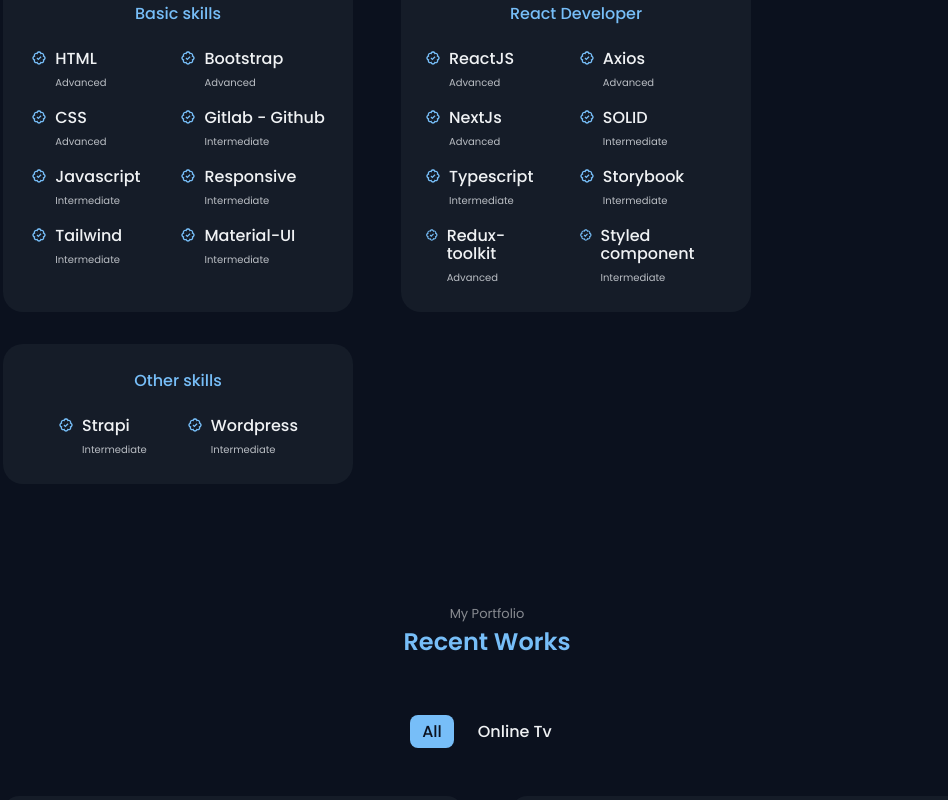
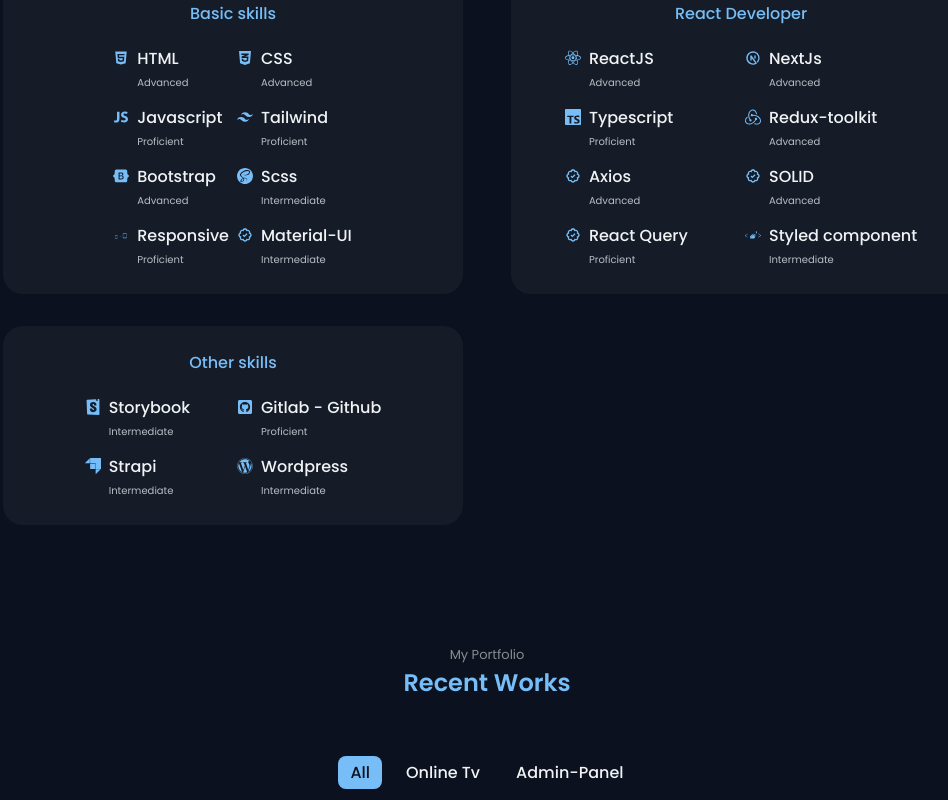
Before and after one commit to mrmodarres/portfolio, a React (Create React App) app: page / in a window 1280 px wide. Shown: the part 1600-2400 px from the top of the page, without its empty margins (153-1101 px from the left). Built offline with nearby package versions, Linux system fonts and the light colour scheme.

Commit message:
+ add image old project + import new icons + add new project in works + CardSkills + new reumse + style changes

```diff
--- /dev/null
+++ b/src/components/section-component/skills/CardSkills.jsx
@@ -0,0 +1,27 @@
+import React from "react";
+
+function CardSkills({ dataSkills }) {
+  return (
+    <div className="skills__content">
+      <h3 className="skills__title">{dataSkills.label}</h3>
+      <div className="skills__box">
+        <div className="skills__group">
+          {dataSkills.skills.map((skill, idx) => (
+            <div
+              className="skills__data"
+              key={`key_of_skill_${skill.title}_${idx + 1}`}
+            >
+              {skill.icon}
+              <div>
+                <h3 className="skills__name">{skill.title}</h3>
+                <span className="skills__level">{skill.levelSkill}</span>
+              </div>
+            </div>
+          ))}
+        </div>
+      </div>
+    </div>
+  );
+}
+
+export default CardSkills;
--- a/src/components/section/Skills.js
+++ b/src/components/section/Skills.js
@@ -1,18 +1,174 @@
 import React from "react";
 import { BiBadgeCheck } from "react-icons/bi";
+import { AiFillHtml5 } from "react-icons/ai";
+import { FaCss3Alt, FaGithubSquare, FaWordpress } from "react-icons/fa";
+import { IoLogoJavascript } from "react-icons/io";
+import {
+  SiTailwindcss,
+  SiBootstrap,
+  SiSass,
+  SiStyledcomponents,
+  SiStorybook,
+  SiStrapi,
+} from "react-icons/si";
+import { DiResponsive } from "react-icons/di";
+import { GrReactjs } from "react-icons/gr";
+import { TbBrandNextjs } from "react-icons/tb";
+import { SiTypescript, SiRedux } from "react-icons/si";
+import CardSkills from "../section-component/skills/CardSkills";
 
 function Skills() {
+  const experince = [
+    {
+      id: 1,
+      label: "Basic skills",
+      skills: [
+        {
+          id: 1,
+          title: "HTML",
+          levelSkill: "Advanced",
+          icon: <AiFillHtml5 className="skills__icon" />,
+        },
+        {
+          id: 2,
+          title: "CSS",
+          levelSkill: "Advanced",
+          icon: <FaCss3Alt className="skills__icon" />,
+        },
+        {
+          id: 3,
+          title: "Javascript",
+          levelSkill: "Proficient",
+          icon: <IoLogoJavascript className="skills__icon" />,
+        },
+        {
+          id: 4,
+          title: "Tailwind",
+          levelSkill: "Proficient",
+          icon: <SiTailwindcss className="skills__icon" />,
+        },
+        {
+          id: 5,
+          title: "Bootstrap",
+          levelSkill: "Advanced",
+          icon: <SiBootstrap className="skills__icon" />,
+        },
+        {
+          id: 6,
+          title: "Scss",
+          levelSkill: "Intermediate",
+          icon: <SiSass className="skills__icon" />,
+        },
+        {
+          id: 7,
+          title: "Responsive",
+          levelSkill: "Proficient",
+          icon: <DiResponsive className="skills__icon" />,
+        },
+        {
+          id: 8,
+          title: "Material-UI",
+          levelSkill: "Intermediate",
+          icon: <BiBadgeCheck className="skills__icon" />,
+        },
+      ],
+    },
+    {
+      id: 2,
+      label: "React Developer",
+      skills: [
+        {
+          id: 1,
+          title: "ReactJS",
+          levelSkill: "Advanced",
+          icon: <GrReactjs className="skills__icon" />,
+        },
+        {
+          id: 2,
+          title: "NextJs",
+          levelSkill: "Advanced",
+          icon: <TbBrandNextjs className="skills__icon" />,
+        },
+        {
+          id: 3,
+          title: "Typescript",
+          levelSkill: "Proficient",
+          icon: <SiTypescript className="skills__icon" />,
+        },
+        {
+          id: 4,
+          title: "Redux-toolkit",
+          levelSkill: "Advanced",
+          icon: <SiRedux className="skills__icon" />,
+        },
+        {
+          id: 5,
+          title: "Axios",
+          levelSkill: "Advanced",
+          icon: <BiBadgeCheck className="skills__icon" />,
+        },
+        {
+          id: 6,
+          title: "SOLID",
+          levelSkill: "Advanced",
+          icon: <BiBadgeCheck className="skills__icon" />,
+        },
+        {
+          id: 7,
+          title: "React Query",
+          levelSkill: "Proficient",
+          icon: <BiBadgeCheck className="skills__icon" />,
+        },
+        {
+          id: 8,
+          title: "Styled component",
+          levelSkill: "Intermediate",
+          icon: <SiStyledcomponents className="skills__icon" />,
+        },
+      ],
+    },
+    {
+      id: 3,
+      label: "Other skills",
+      skills: [
+        {
+          id: 1,
+          title: "Storybook",
+          levelSkill: "Intermediate",
+          icon: <SiStorybook className="skills__icon" />,
+        },
+        {
+          id: 2,
+          title: "Gitlab - Github",
+          levelSkill: "Proficient",
+          icon: <FaGithubSquare className="skills__icon" />,
+        },
+        {
+          id: 3,
+          title: "Strapi",
+          levelSkill: "Intermediate",
+          icon: <SiStrapi className="skills__icon" />,
+        },
+        {
+          id: 4,
+          title: "Wordpress",
+          levelSkill: "Intermediate",
+          icon: <FaWordpress className="skills__icon" />,
+        },
+      ],
+    },
+  ];
   return (
     <section className="skills section" id="skills">
       <span className="section_subtitle">My abilities</span>
       <h2 className="section_title">My Experience</h2>
       <div className="skills__container container grid">
-        <div className="skills__content">
+        {/* <div className="skills__content">
           <h3 className="skills__title">Basic skills</h3>
           <div className="skills__box">
             <div className="skills__group">
               <div className="skills__data">
-                <BiBadgeCheck className="skills__icon" />
+                <AiFillHtml5 className="skills__icon" />
                 <div>
                   <h3 className="skills__name">HTML</h3>
                   <span className="skills__level">Advanced</span>
@@ -159,7 +315,10 @@
               </div>
             </div>
           </div>
-        </div>
+        </div> */}
+        {experince.map((el, idx) => (
+          <CardSkills key={`key_skill_content_${idx + 1}`} dataSkills={el} />
+        ))}
       </div>
     </section>
   );
--- a/src/components/section/Work.js
+++ b/src/components/section/Work.js
@@ -20,6 +20,12 @@
         img: "/media/image/Disney-plus.jpg",
         url: "http://disney-plus-2022.netlify.app/",
       },
+      {
+        id: 3,
+        title: "Kavino Panel",
+        img: "/media/image/Kavino-en.jpg",
+        url: "",
+      },
     ],
   },
   {
@@ -37,6 +43,18 @@
         title: "Disney + clone",
         img: "/media/image/Disney-plus.jpg",
         url: "http://disney-plus-2022.netlify.app/",
+      },
+    ],
+  },
+  {
+    id: 3,
+    label: "Admin-Panel",
+    works: [
+      {
+        id: 1,
+        title: "Kavino Panel",
+        imag: "/media/image/Kavino-en.jpg",
+        url: "",
       },
     ],
   },
@@ -76,6 +94,7 @@
               <div className="work__card" key={el.id}>
                 <img src={el.img} alt={el.title} className="work__img" />
                 <h3 className="work__title">{el.title}</h3>
+                {el.url !== "" && (
                   <a
                     href={el.url}
                     className="work__button"
@@ -84,6 +103,7 @@
                   >
                     Demo <BiRightArrowAlt className="work__icon" />
                   </a>
+                )}
               </div>
             ))}
         </Bounce>
--- a/src/style/style.css
+++ b/src/style/style.css
@@ -426,6 +426,7 @@
 }
 /*=============== SKILLS ===============*/
 .skills__container {
+  /* grid-template-columns: 1fr 1fr !important; */
   row-gap: 2rem;
   padding-top: 1rem;
 }
@@ -448,7 +449,9 @@
 }
 .skills__group {
   display: grid;
-  align-content: flex-start;
+  /* align-content: flex-start; */
+  grid-template-columns: 1fr 1fr;
+  column-gap: 0.5rem;
   row-gap: 1rem;
 }
 .skills__data {
@@ -600,6 +603,8 @@
 .work__img {
   border-radius: 1rem;
   margin-bottom: 0.75rem;
+  height: 15rem;
+  width: 100%;
 }
 .work__title {
   font-size: var(--normal-font-size);
@@ -948,7 +953,7 @@
     margin-bottom: 2.5rem;
   }
   .skills__container {
-    grid-template-columns: repeat(2, 350px);
+    grid-template-columns: repeat(2, 1fr);
     column-gap: 3rem;
   }
   .services__container {
```
Also changed, not shown: public/media/image/Kavino-en.jpg (added), 1 other file (tests, documents, lock files or other folders). Lines whose indentation alone changed are shown as unchanged.
